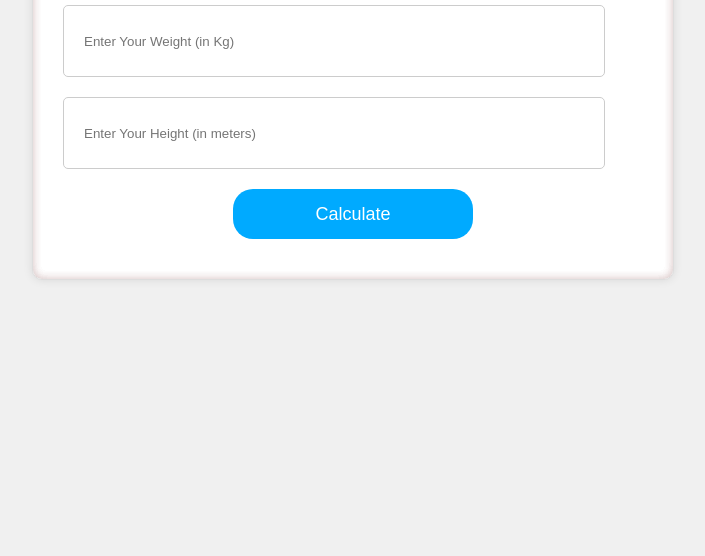
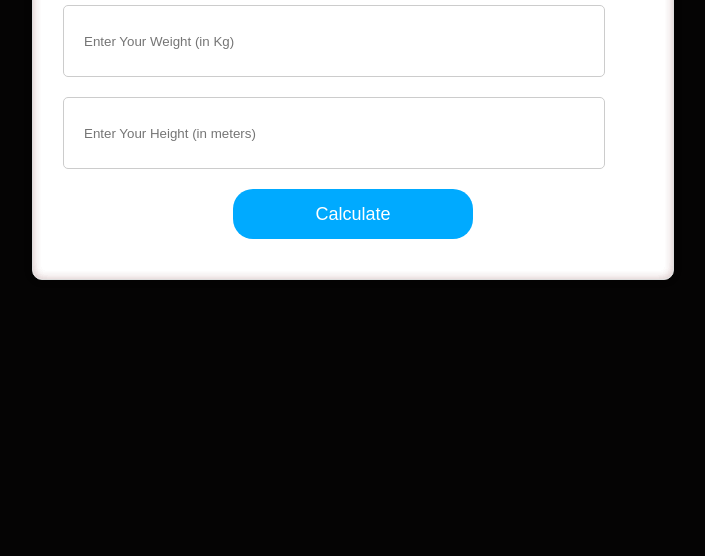
Before and after one commit to YumnaShams0623/js-assig-BMI-calculator-, a plain HTML site: page index.html in a window 1280 px wide. Shown: the part 244-800 px from the top of the page, without its empty margins (292-997 px from the left). Drawn offline with Linux system fonts and the light colour scheme.

Commit message:
changed backround color

```diff
--- a/style.css
+++ b/style.css
@@ -1,6 +1,6 @@
 body {
     font-family: Arial, sans-serif;
-    background-color: #f0f0f0;
+    background-color: #050404;
 
 
 
```
